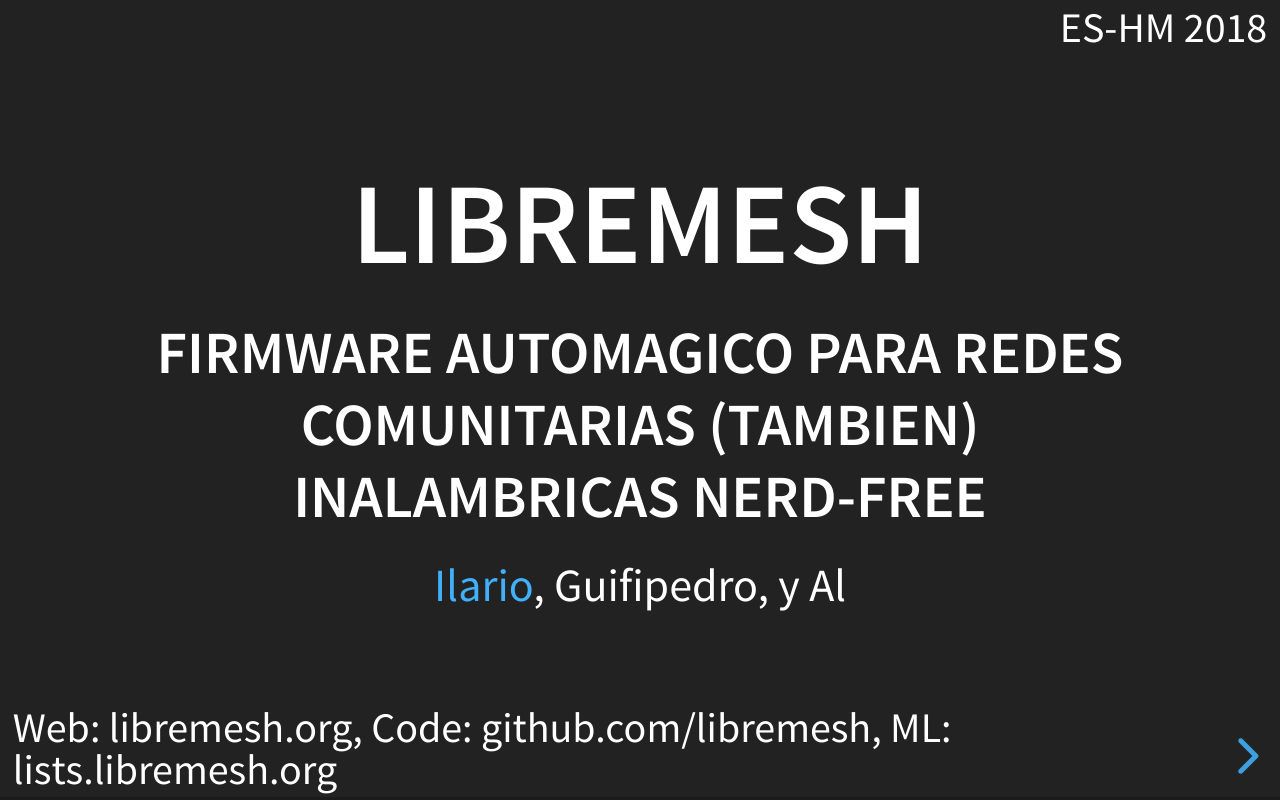
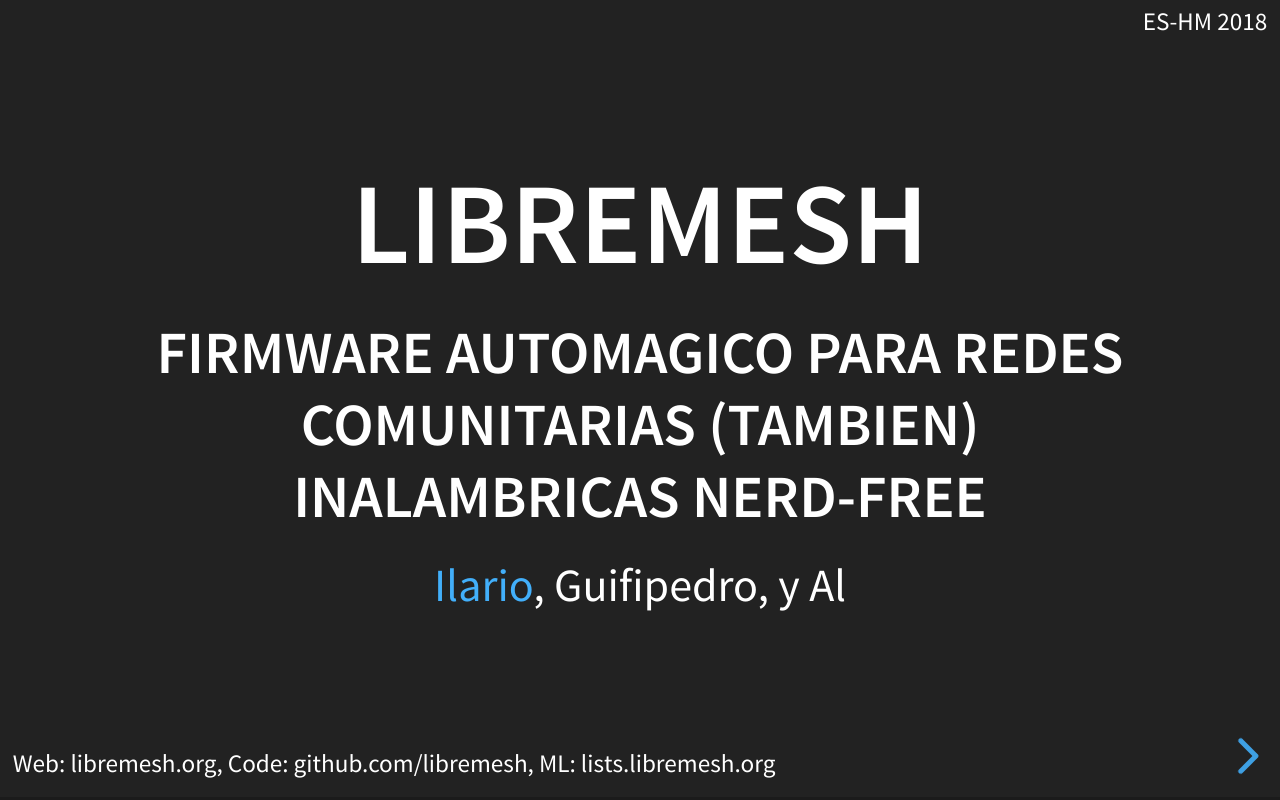
Before and after one commit to LibreRouterOrg/docs, a website: page presentation-hackmeeting_es_2018-reveal.js/index.html in a window 1280 px wide. Drawn offline with nearby package versions, Linux system fonts and the light colour scheme.

Commit message:
smaller footer

```diff
--- a/presentation-hackmeeting_es_2018-reveal.js/index.html
+++ b/presentation-hackmeeting_es_2018-reveal.js/index.html
@@ -70,7 +70,7 @@
 				</section>
 				<section>
 					<h2>Hardware: LibreRouter.org</h2>
-					<img src=img/librerouter-prototype-board.jpg width="75%">
+					<img src=img/librerouter-prototype-board.jpg width="65%">
 				</section>
 				<section>
 					<h2>Hardware: Routeres comerciales</h2>
@@ -163,8 +163,8 @@
 <!-- 2. Create hidden header/footer <div> -->
 <div id="hidden" style="display:none;">
     <div id="header">
-        <div id="header-right">ES-HM 2018</div>
-        <div id="footer-left">Web: libremesh.org, Code: github.com/libremesh, ML: lists.libremesh.org</div>
+	    <div id="header-right"><small>ES-HM 2018</small></div>
+	<div id="footer-left"><small>Web: libremesh.org, Code: github.com/libremesh, ML: lists.libremesh.org</small></div>
     </div>
 </div>
 
```
